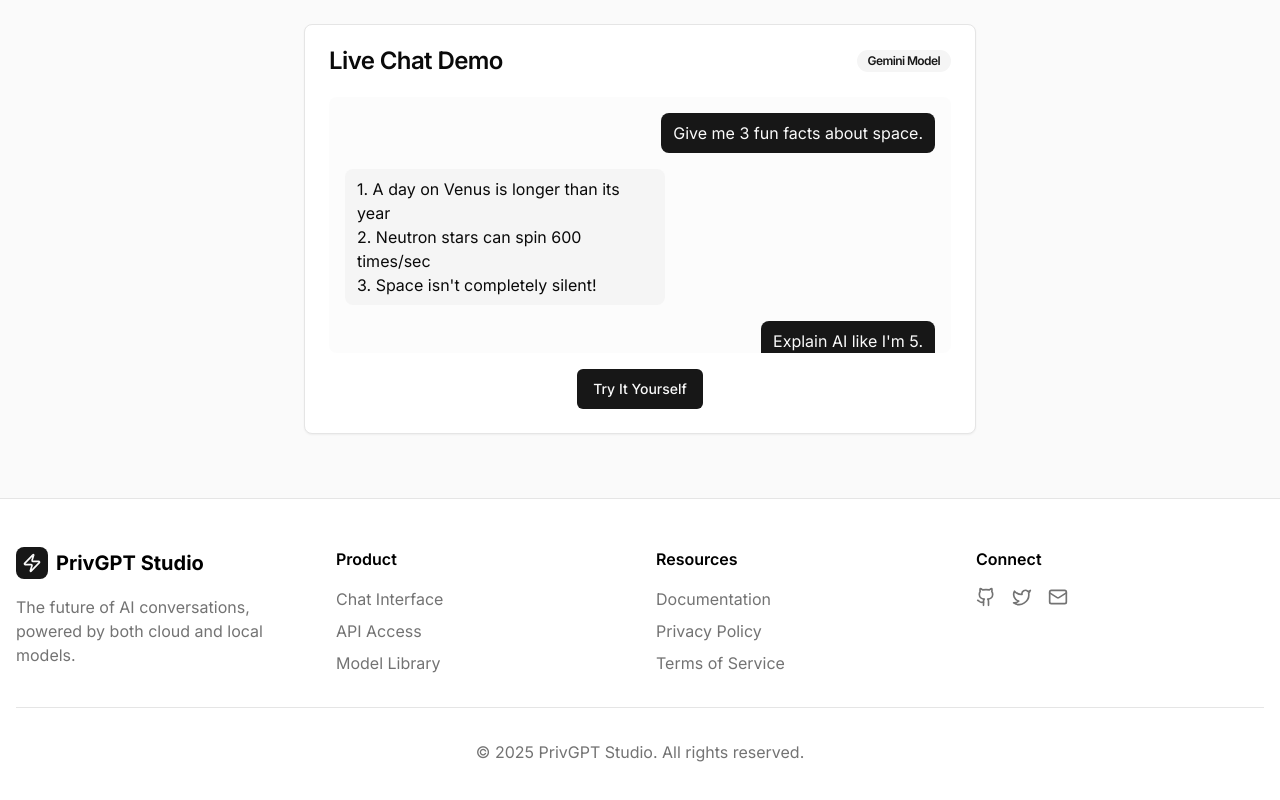
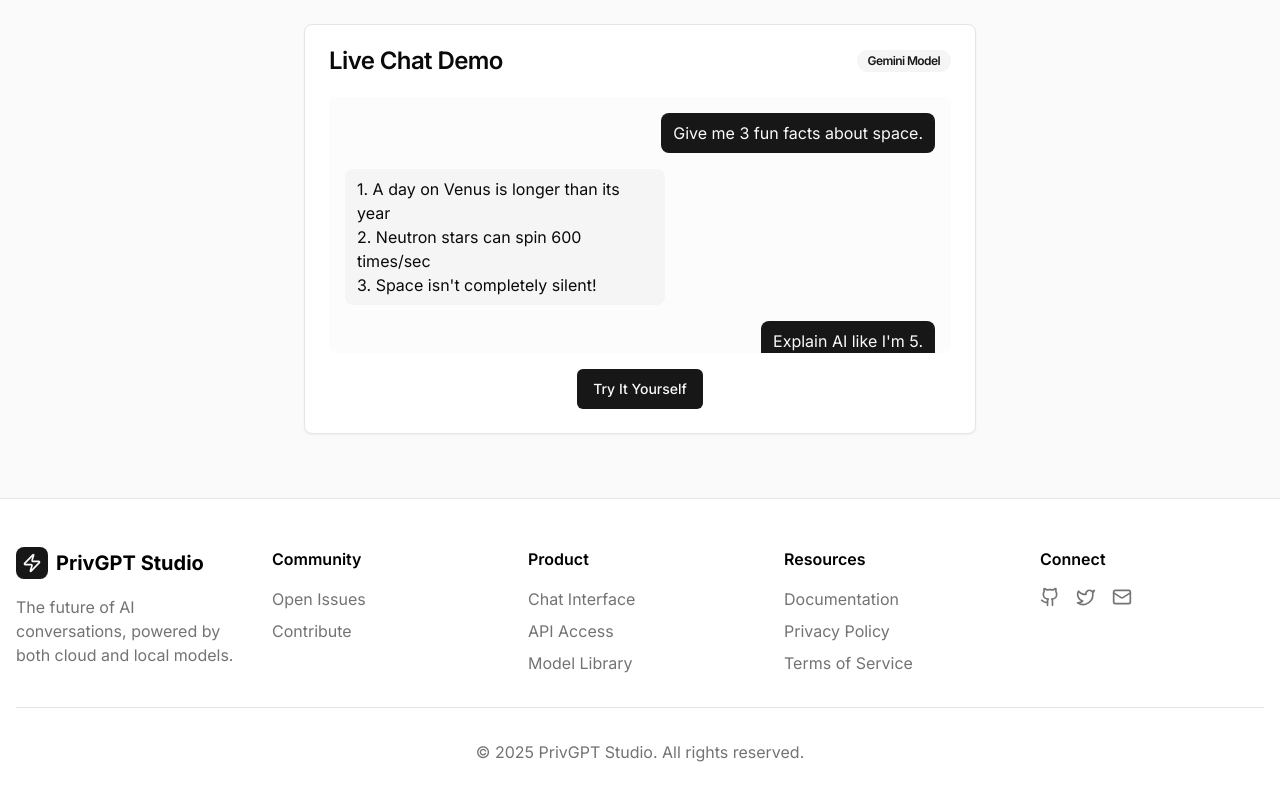
Before and after one commit to vkassingh/PrivGPT-Studio, a Next.js app in the folder Client/: page / in a window 1280 px wide. Shown: the part 2183-2983 px from the top of the page. Built offline with nearby package versions, Linux system fonts and the light colour scheme.

Commit message:
Add contribute button

```diff
--- a/Client/app/page.tsx
+++ b/Client/app/page.tsx
@@ -427,7 +427,7 @@ export default function HomePage() {
       {/* Footer */}
       <footer className="border-t py-12 px-4">
         <div className="container mx-auto">
-          <div className="grid grid-cols-1 md:grid-cols-4 gap-8">
+          <div className="grid grid-cols-1 md:grid-cols-5 gap-8">
             <div>
               <div className="flex items-center space-x-2 mb-4">
                 <div className="w-8 h-8 bg-primary rounded-lg flex items-center justify-center">
@@ -440,9 +440,29 @@ export default function HomePage() {
                 models.
               </p>
             </div>
+
+            {/* Community section */}
+             <div>
+              <h3 className="font-semibold mb-4">Community</h3>
+              <ul className="space-y-2 text-muted-foreground">
+
+                <li>
+                  <Link href="https://github.com/Rucha-Ambaliya/PrivGPT-Studio/issues" target="_blank" className="hover:text-foreground">
+                    Open Issues
+                  </Link>
+                </li>
+                <li>
+                  <Link href="https://github.com/Rucha-Ambaliya/PrivGPT-Studio?tab=readme-ov-file#-contributing" target="_blank" className="hover:text-foreground">
+                  Contribute
+                  </Link>
+                </li>
+
+              </ul>
+            </div>
             <div>
               <h3 className="font-semibold mb-4">Product</h3>
               <ul className="space-y-2 text-muted-foreground">
+
                 <li>
                   <Link href="/chat" className="hover:text-foreground">
                     Chat Interface
```
